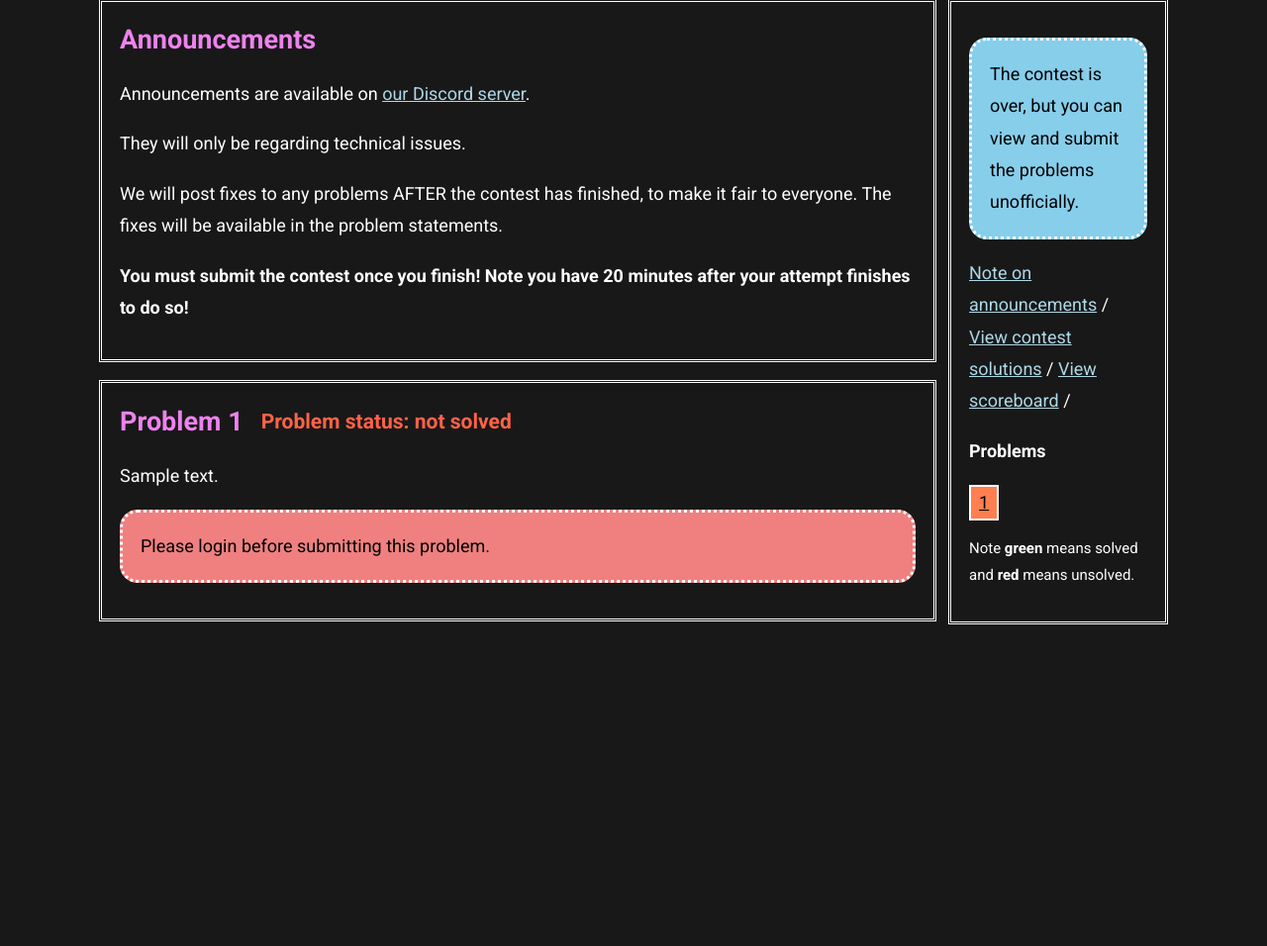
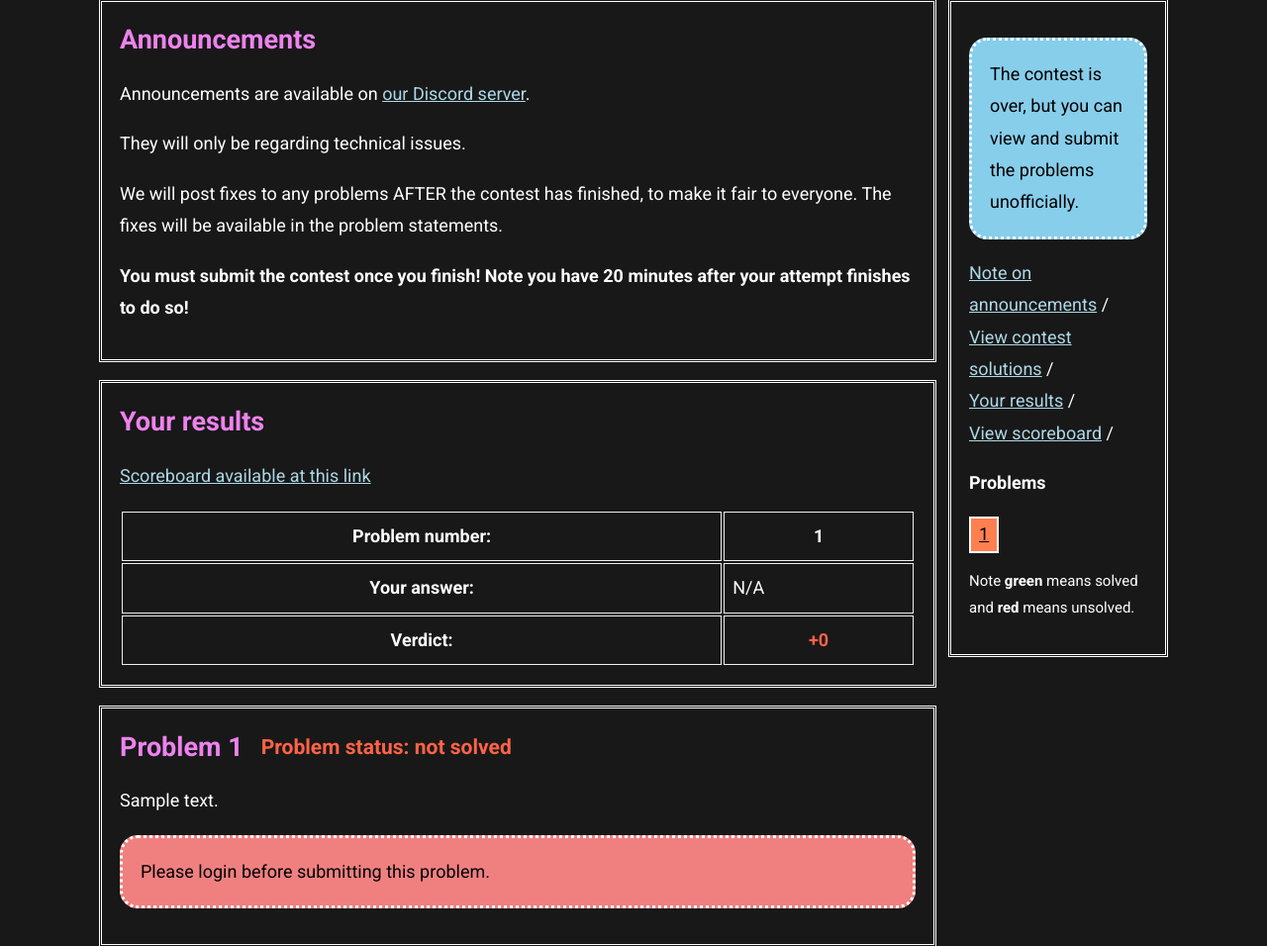
Before and after one commit to bkf2020/semicolon, a Django app: page /contests/1/arena/ in a window 1280 px wide. Shown: the part 151-1107 px from the top of the page at 99% size. Before the commit the page ends 782 px from the top, so only its background shows below. Run offline with Django 4.2, Linux system fonts and the light colour scheme; tables that the repository leaves empty hold one stand-in row (values such as "Sample post").

Commit message:
Display a table to show user results after the contest ends

```diff
--- a/contests/templates/contests/arena.html
+++ b/contests/templates/contests/arena.html
@@ -65,9 +65,10 @@ your contest attempt ends to submit. Press OK to continue.\n(If you want to go b
 			{% endif %}
 			<a href="#announcements">Note on announcements</a> /
 			{% if contest.has_solutions %}
-				<a href="{{ contest.solutions_url }}">View contest solutions</a> /
+				<a href="{{ contest.solutions_url }}">View contest solutions</a> /</br>
 			{% endif %}
 			{% if contest.ended_for_all %}
+				<a href="#userResults">Your results</a> /<br/>
 				<a href="{% url 'contests-scoreboard' contest.id %}">View scoreboard</a> /
 			{% elif contest.user_finished_but_running %}
 				<p>
@@ -118,7 +119,6 @@ your contest attempt ends to submit. Press OK to continue.\n(If you want to go b
 			{% endif %}
 		</div>
 
-
 		{% if contest_problems %}
 			<div style="margin-right: 13em;">
 			<div class="box" id="announcements">
@@ -134,6 +134,46 @@ your contest attempt ends to submit. Press OK to continue.\n(If you want to go b
 					20 minutes after your attempt finishes to do so!
 				</b></p>
 			</div>
+			{% if contest.ended_for_all %}
+			<div class="box" id="userResults" style="overflow: scroll;">
+				<h2>Your results</h2>
+				<p><a href="{% url 'contests-scoreboard' contest.id %}">Scoreboard available at this link</a></p>
+				<table>
+				<tr>
+					<th>Problem number:</th>
+					{% for contest_problem in contest_problems %}
+						<th>{{ forloop.counter }}</th>
+					{% endfor %}
+				</tr>
+				<tr>
+					<th>Your answer:</th>
+					{% for contest_problem in contest_problems %}
+						{% if contest_problem.user_answer %}
+							<td>{{ contest_problem.user_answer }}</td>
+						{% else %}
+							<td>N/A</td>
+						{% endif %}
+					{% endfor %}
+				</tr>
+				<tr>
+					<th>Verdict:</th>
+					{% for contest_problem in contest_problems %}
+						{% if contest_problem.solved_in_contest %}
+							{% if contest.contest_format == "AMC10" %}
+								<th style="color: lightgreen;">+6</th>
+							{% else %}
+								<th style="color: lightgreen;">+1</th>
+							{% endif %}
+						{% elif contest.contest_format == "AMC10" and contest_problem.user_answer == "Blank" %}
+							<th style="color: orange;">+1.5</td>
+						{% else %}
+							<th style="color: tomato;">+0</td>
+						{% endif %}
+					{% endfor %}
+				</tr>
+				</table>
+			</div>
+			{% endif %}
 
 			{% for contest_problem in contest_problems %}
 				<div class="box" id="{{ forloop.counter }}">
--- a/contests/views.py
+++ b/contests/views.py
@@ -460,6 +460,9 @@ def arena(request, index):
                     inital_answer = user_submissions[0].answer_choice_in_contest
             problem.form = MultipleChoiceForm(auto_id=str(idx) + '_%s', initial={'problem_id': idx, 'answer': inital_answer})
             problem.solved = len(user_submissions) > 0 and user_submissions[0].problem_solved
+            problem.solved_in_contest = len(user_submissions) > 0 and user_submissions[0].solved_in_contest
+            if len(user_submissions) > 0:
+                problem.user_answer = user_submissions[0].answer_choice_in_contest
             problem.attempted = contest.running and (inital_answer != 'Blank')
         else:
             inital_answer = ''
@@ -474,6 +477,9 @@ def arena(request, index):
             else:
                 problem.form = AIMEProblemForm(auto_id=str(idx) + '_%s', initial={'problem_id': idx})
             problem.solved = len(user_submissions) > 0 and user_submissions[0].problem_solved
+            problem.solved_in_contest = len(user_submissions) > 0 and user_submissions[0].solved_in_contest
+            if len(user_submissions) > 0:
+                problem.user_answer = user_submissions[0].answer_in_contest
             problem.attempted = contest.running and len(user_submissions) > 0
         idx += 1
 
```
